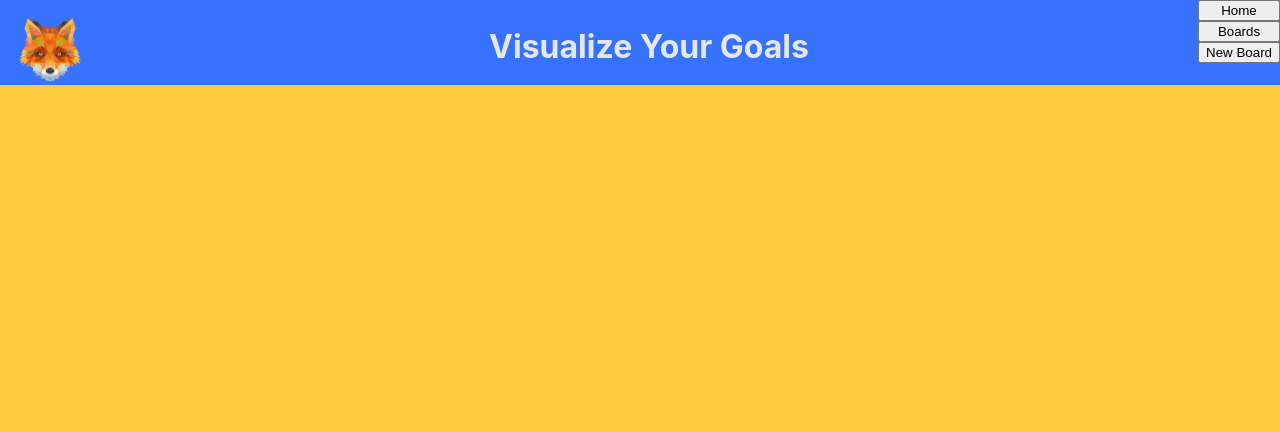
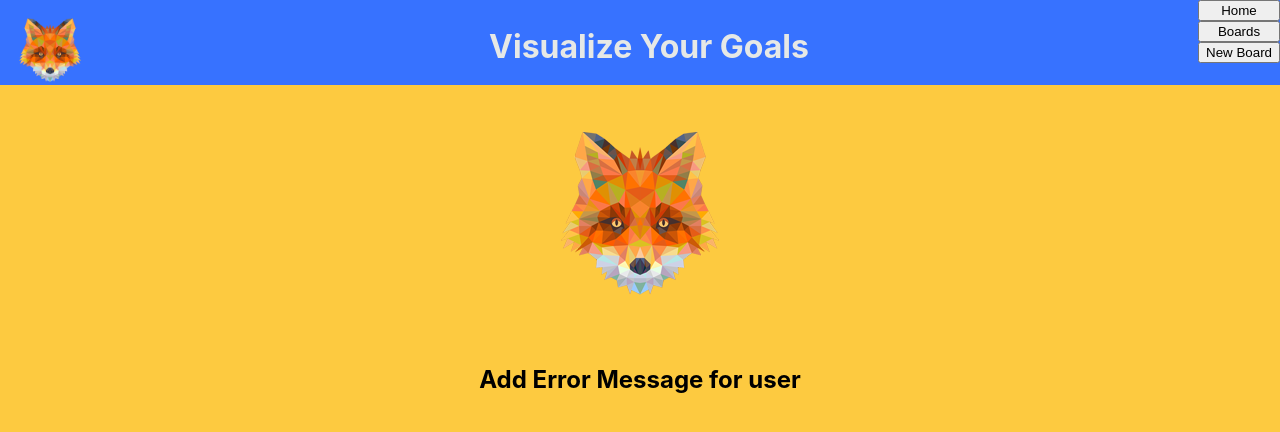
Before and after one commit to JoshSevy/VisualFox, a React (Create React App) app: page /error in a window 1280 px wide. Shown: the top 432 px of the page. Built offline with nearby package versions, Linux system fonts and the light colour scheme; no server answers.

Commit message:
ErrorPage displays on error path

```diff
--- a/src/App/App.js
+++ b/src/App/App.js
@@ -2,7 +2,8 @@ import React, { useEffect, useState } from 'react';
 
 import unsplash from '../helpers/unsplash';
 import Header from '../Header/Header';
-import Home from '../Home/Home'
+import Home from '../Home/Home';
+import ErrorPage from '../ErrorPage/ErrorPage';
 import { Route } from 'react-router-dom';
 
 
@@ -33,7 +34,9 @@ const App = () => {
       }}
     />
     <Route exact path="/error"
-
+      render={() => {
+        return <ErrorPage />
+      }}
     />
     </main>
   )
--- a/src/Error/ErrorPage.js
+++ /dev/null
@@ -1,6 +0,0 @@
-import React from 'react';
-import './ErrorPage.scss';
-
-const ErrorPage = () => {
-  return (<h2>Error</h2>)
-}
--- /dev/null
+++ b/src/ErrorPage/ErrorPage.js
@@ -0,0 +1,19 @@
+import React from 'react';
+import './ErrorPage.scss';
+
+import foxLogo from '../assets/logo/foxLogo.png'
+
+const ErrorPage = () => {
+  return (
+    <article className="ErrorPage">
+      <img
+        className="error-logo"
+        alt="Visual fox logo orange fox head"
+        src={foxLogo}
+      />
+      <h2>Add Error Message for user</h2>
+    </article>
+  )
+}
+
+export default ErrorPage;
--- /dev/null
+++ b/src/ErrorPage/ErrorPage.scss
@@ -0,0 +1,8 @@
+.ErrorPage {
+  width: 100%;
+  text-align: center;
+}
+
+.error-logo {
+
+}
```
Also changed, not shown: src/Error/ErrorPage.scss (deleted), 1 other file (tests, documents, lock files or other folders).
